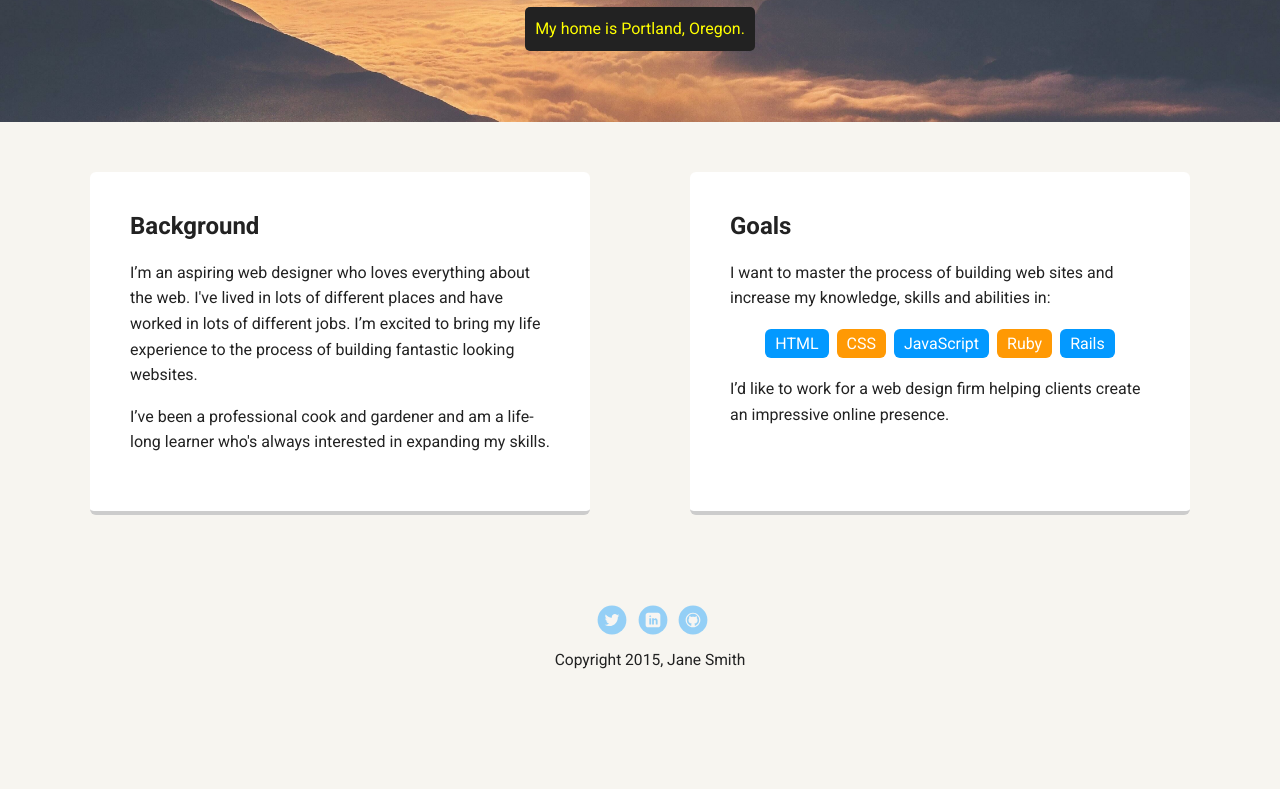
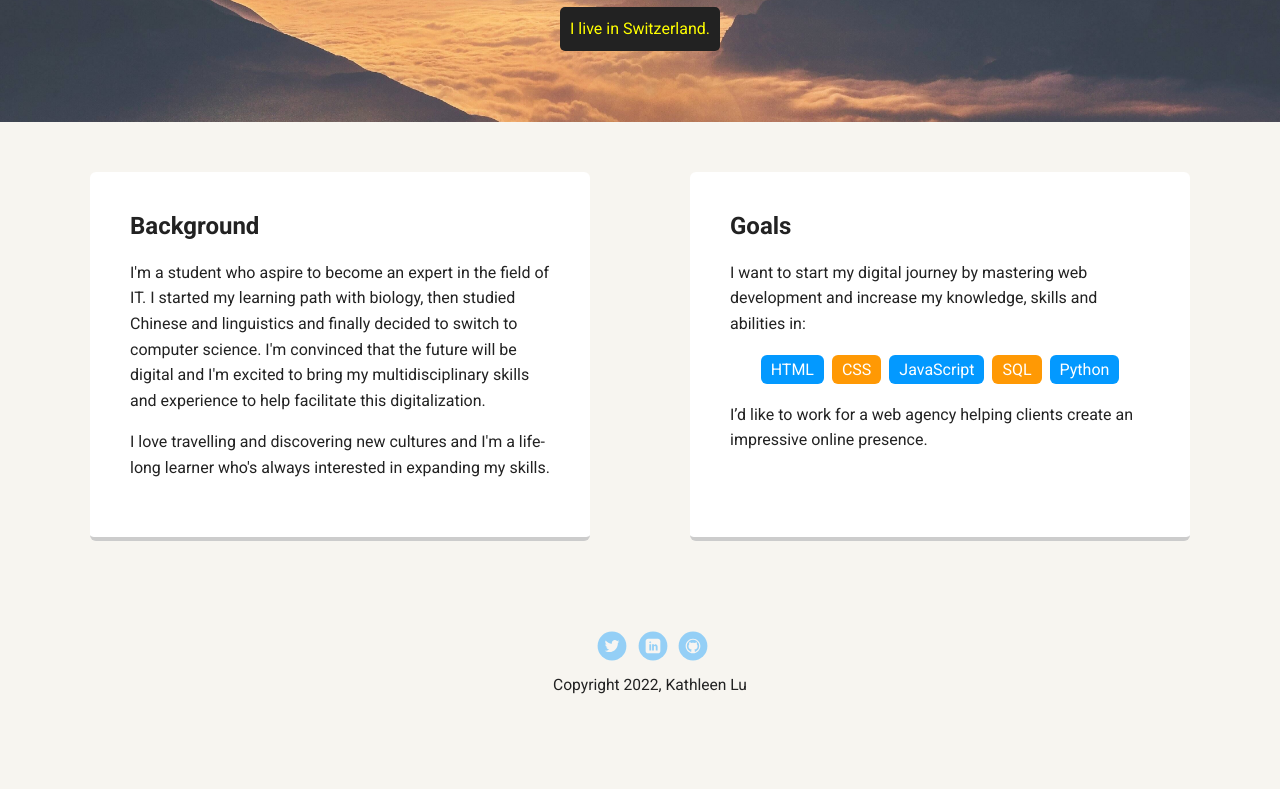
Before and after one commit to cyberkathleen/techdegree-webdev-project-1, a plain HTML site: page index.html in a window 1280 px wide. Shown: the part 348-1137 px from the top of the page. Before the commit the page ends 1112 px from the top, so only its background shows below. Drawn offline with Linux system fonts and the light colour scheme; a web font is replaced by a local one.

Commit message:
Step 3: Personalized the text on the page

```diff
--- a/index.html
+++ b/index.html
@@ -2,7 +2,7 @@
 <html lang="en">
 <head>
   <meta charset="utf-8">
-  <title>Jane Smith's Profile</title>
+  <title>Kathleen Lu's Profile</title>
   <meta name="viewport" content="width=device-width, initial-scale=1.0">
   <link rel="stylesheet" href="styles.css">
   <link href="https://fonts.googleapis.com/css?family=Muli%7CRoboto:400,300,500,700,900" rel="stylesheet"></head>
@@ -10,7 +10,7 @@
 
     <div class="main-nav">
         <ul class="nav">
-          <li class="name">Jane Smith</li>
+          <li class="name">Kathleen Lu</li>
           <li><a href="#">Home</a></li>
           <li><a href="#">Experience</a></li>
         </ul>
@@ -18,28 +18,28 @@
 
     <header>
       <img src="images/portrait.jpg" alt="Portrait photo of Kathleen Lu" class="profile-image">
-      <h1 class="tag name">Hello, I’m Jane.</h1>
-      <p class="tag location">My home is Portland, Oregon.</p>
+      <h1 class="tag name">Hello, I’m Kathleen.</h1>
+      <p class="tag location">I live in Switzerland.</p>
     </header>
 
     <main class="flex">
       <div class="card">
         <h2>Background</h2>
-        <p>I’m an aspiring web designer who loves everything about the web. I've lived in lots of different places and have worked in lots of different jobs. I’m excited to bring my life experience to the process of building fantastic looking websites.</p>
-        <p>I’ve been a professional cook and gardener and am a life-long learner who's always interested in expanding my skills.</p>
+        <p>I'm a student who aspire to become an expert in the field of IT. I started my learning path with biology, then studied Chinese and linguistics and finally decided to switch to computer science. I'm convinced that the future will be digital and I'm excited to bring my multidisciplinary skills and experience to help facilitate this digitalization.</p>
+        <p>I love travelling and discovering new cultures and I'm a life-long learner who's always interested in expanding my skills.</p>
       </div>
 
       <div class="card">
         <h2>Goals</h2>
-        <p>I want to master the process of building web sites and increase my knowledge, skills and abilities in:</p>
+        <p>I want to start my digital journey by mastering web development and increase my knowledge, skills and abilities in:</p>
         <ul class="skills">
           <li>HTML</li>
           <li>CSS</li>
           <li>JavaScript</li>
-          <li>Ruby</li>
-          <li>Rails</li>
+          <li>SQL</li>
+          <li>Python</li>
         </ul>
-        <p>I’d like to work for a web design firm helping clients create an impressive online presence.</p>
+        <p>I’d like to work for a web agency helping clients create an impressive online presence.</p>
       </div>
 
     </main>
@@ -49,7 +49,7 @@
         <li><a href="#" class="social linkedin">LinkedIn</a></li>
         <li><a href="#" class="social github">Github</a></li>
       </ul>
-      <p class="copyright">Copyright 2015, Jane Smith</p>
+      <p class="copyright">Copyright 2022, Kathleen Lu</p>
     </footer>
   </body>
   </html>
```
